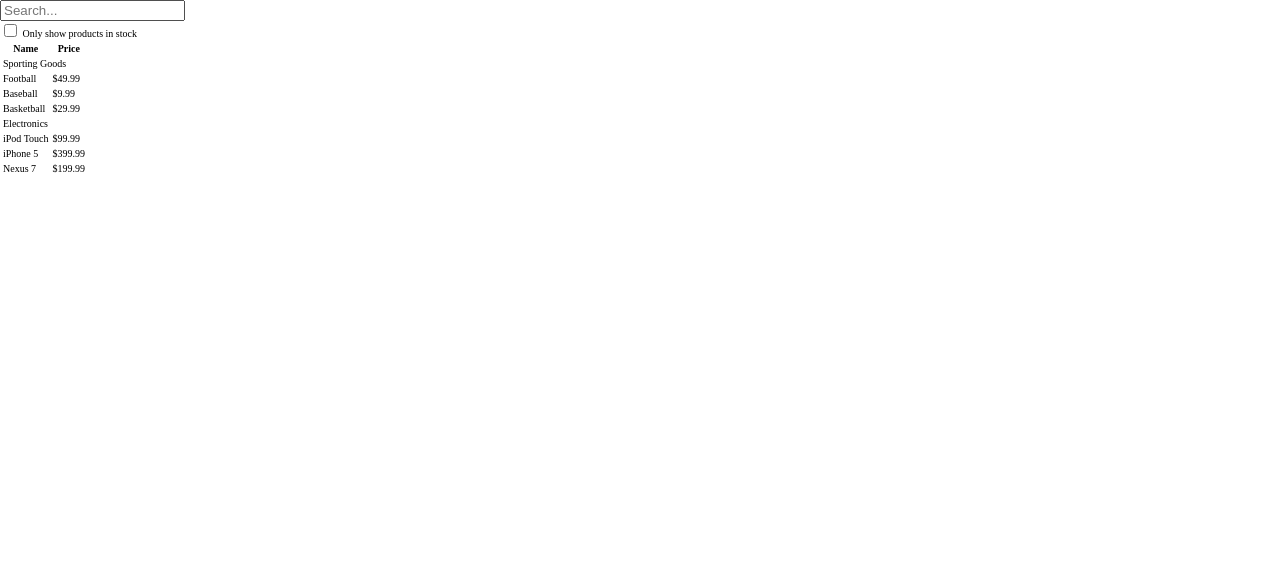
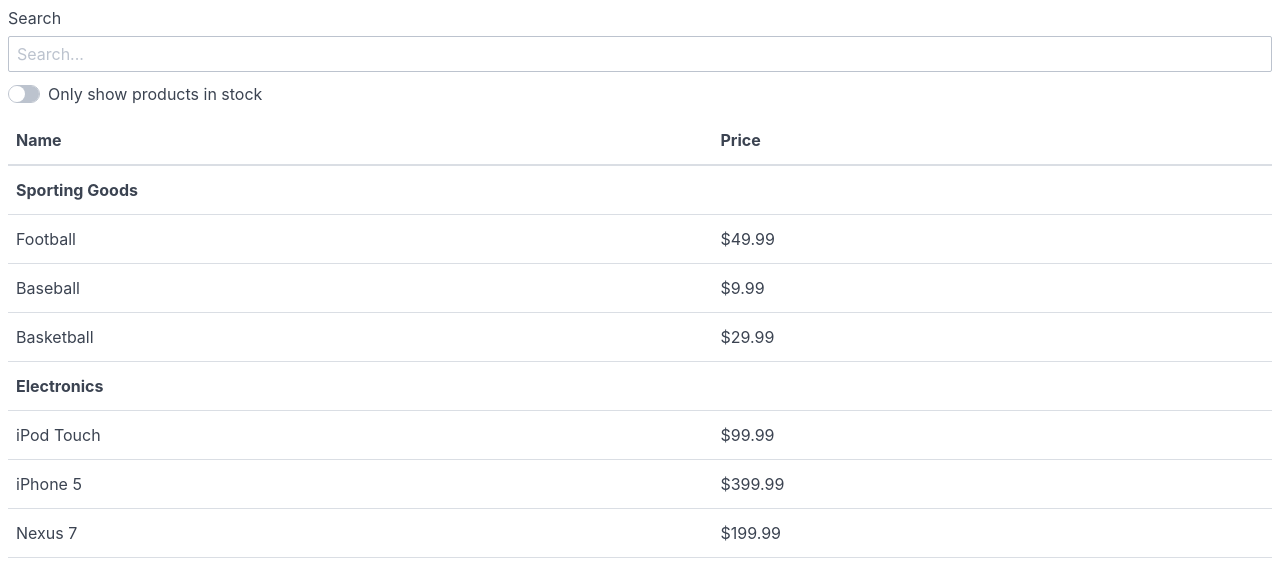
Before and after one commit to forethoughtde/items_list_app, a plain HTML site: page index.html in a window 1280 px wide. Drawn offline with nearby package versions, Linux system fonts and the light colour scheme.

Commit message:
Applied Spretre CSS library to the project

```diff
--- a/index.html
+++ b/index.html
@@ -6,22 +6,22 @@
           content="width=device-width, user-scalable=no, initial-scale=1.0, maximum-scale=1.0, minimum-scale=1.0">
     <meta http-equiv="X-UA-Compatible" content="ie=edge">
     <title>Stock Search App</title>
-    <link rel="stylesheet" href="style.css">
+    <link rel="stylesheet" href="node_modules/spectre.css/dist/spectre.min.css">
 </head>
 <body>
-    <div class="ssa_wrapper">
-        <div class="ssa_input_search_container">
-            <label>
-                <input type="text" id="searchProducts" placeholder="Search...">
-            </label>
+    <div class="container">
+        <div class="form-group">
+            <label class="form-label" for="searchProducts">Search</label>
+            <input class="form-input" type="text" id="searchProducts" placeholder="Search...">
         </div>
-        <div class="ssa_input_stock_only_option">
-            <label>
-                <input type="checkbox" id="showStockedItem"> Only show products in stock
+        <div class="form-group">
+            <label class="form-switch">
+                <input type="checkbox" id="showStockedItem">
+                <i class="form-icon"></i> Only show products in stock
             </label>
         </div>
         <div class="ssa_items_list">
-            <table>
+            <table class="table table-hover">
                 <thead>
                     <tr>
                         <th>Name</th>
--- a/script.js
+++ b/script.js
@@ -55,7 +55,7 @@
 
         let htmlStructure = ``;
         for (let i of listCategoriesFromData(data)) {
-            htmlStructure += `<tr><td colspan="2">${i}</td></tr>`;
+            htmlStructure += `<tr><td colspan="2"><strong>${i}</strong></td></tr>`;
             for (let j of getItemsFromCategory(data, i, inStock)) {
                 htmlStructure += `<tr><td>${j['name']}</td><td>${j['price']}</td></tr>`;
             }
```
Also changed, not shown: 1 other file.
